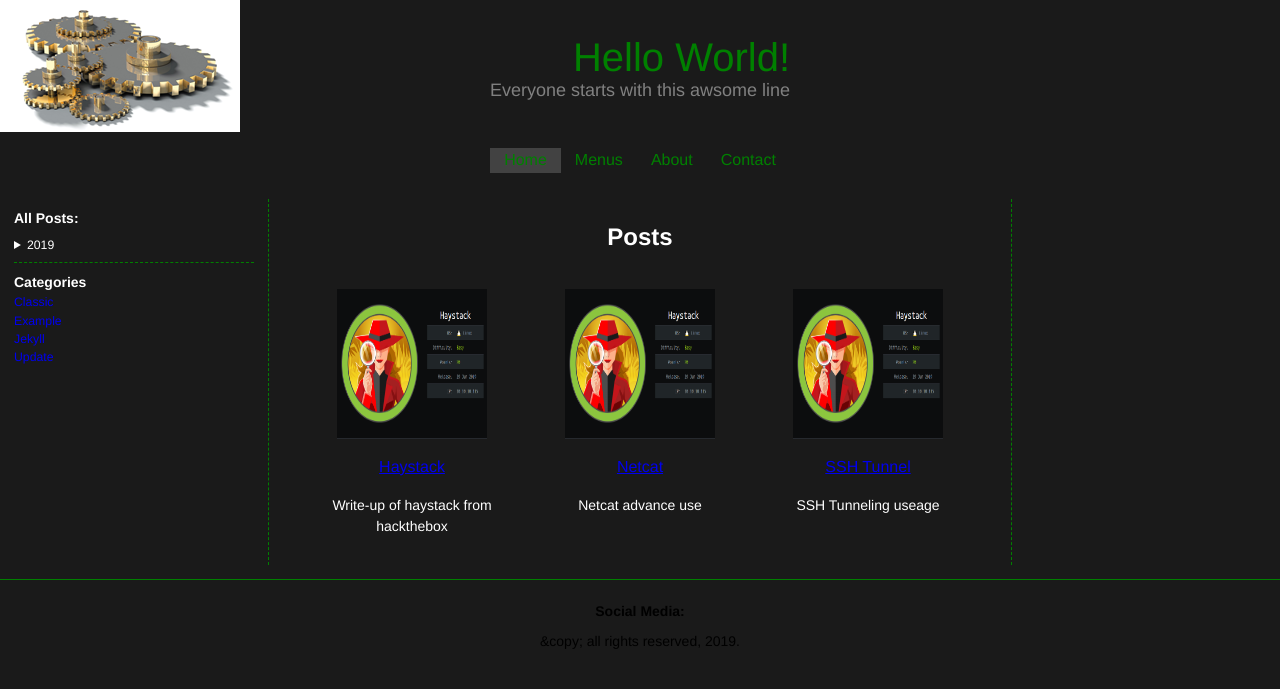
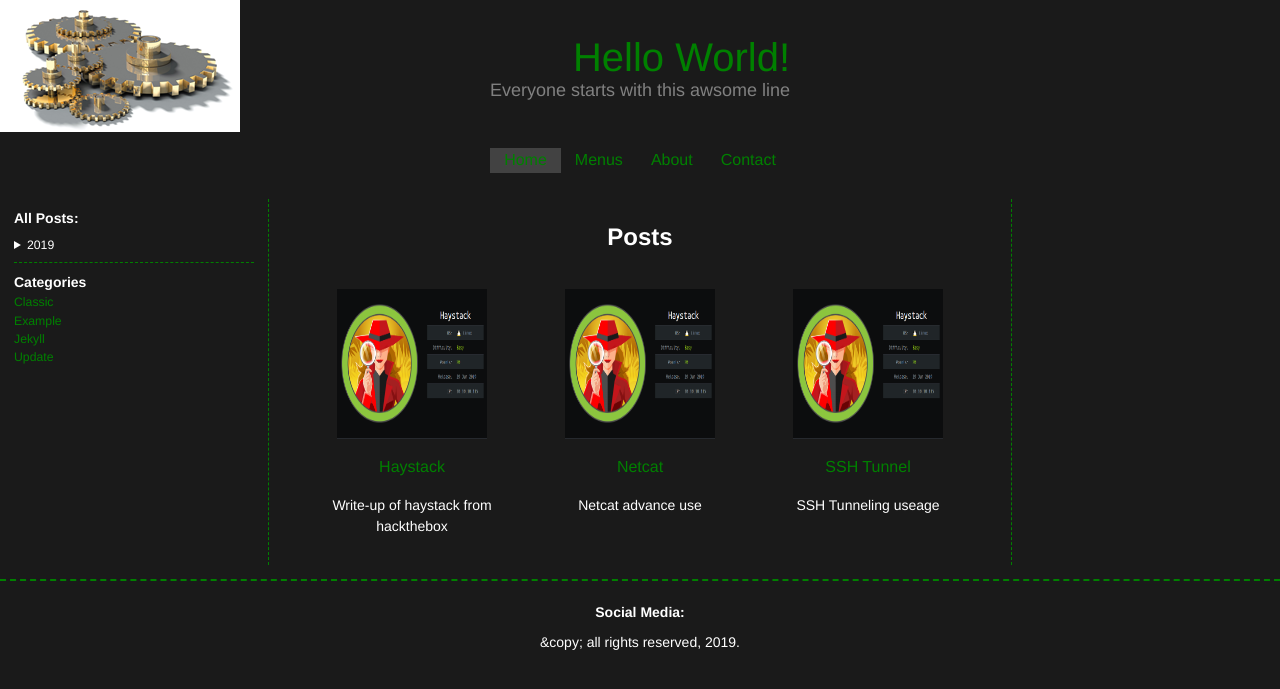
Before and after one commit to ald3rs0n/ald3rs0n.github.io, a Jekyll site: the page built from index.md, in a window 1280 px wide. Shown: the top 689 px of the page. Built offline with Jekyll 4.4.1, drawn with Linux system fonts in a browser that asks for light colours; our own code applies the rules of GitHub Pages for plain Markdown files.

Commit message:
commit#17

```diff
--- a/_sass/classic-jekyll-theme.scss
+++ b/_sass/classic-jekyll-theme.scss
@@ -885,9 +885,9 @@ $footer-font-widest:					$small-1-font-size $theme-font-family;
 // The color for the footer text.
 // CSS property: color
 //
-$footer-color-narrow:					black;
-$footer-color-medium:					black;
-$footer-color-widest:					black;
+$footer-color-narrow:					white;
+$footer-color-medium:					white;
+$footer-color-widest:					white;
 
 
 // *********************************************************************************************************************
--- a/_sass/classic/_footer.scss
+++ b/_sass/classic/_footer.scss
@@ -5,9 +5,9 @@
 	@if $footer-separator-display { display: block; } @else { display: none; }
 	width: 100%;
 	margin: 0;
-	@include narrow-layout { border-bottom: 1px solid $footer-separator-color-narrow; }
-	@include medium-layout { border-bottom: 1px solid $footer-separator-color-medium; }
-	@include widest-layout { border-bottom: 1px solid $footer-separator-color-widest; }
+	@include narrow-layout { border-bottom: 1px dashed $footer-separator-color-narrow; }
+	@include medium-layout { border-bottom: 1px dashed $footer-separator-color-medium; }
+	@include widest-layout { border-bottom: 2px dashed $footer-separator-color-widest; }
 }
 
 .footer-panel {
--- a/_sass/classic/_normalize-override.scss
+++ b/_sass/classic/_normalize-override.scss
@@ -20,3 +20,7 @@ textarea {
 	font-size: $theme-font-size;
 	color: $theme-color;
 }
+a:link, a:visited, a:hover, a:active {
+	text-decoration: none;
+	color: $theme-color;
+}
--- a/_sass/classic/_syntax-highlighting.scss
+++ b/_sass/classic/_syntax-highlighting.scss
@@ -2,11 +2,11 @@
  * Syntax highlighting styles
  */
 .highlight {
-  background: #fff;
+  background: #272727;
   margin-bottom: $vspacing-unit / 2; // Replaces :  @extend %vertical-rhythm;
 
   .highlighter-rouge & {
-    background: #eef;
+    background: #272727;
   }
 
   .c     { color: #998; font-style: italic } // Comment
```
